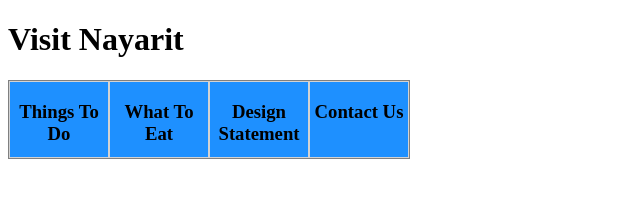
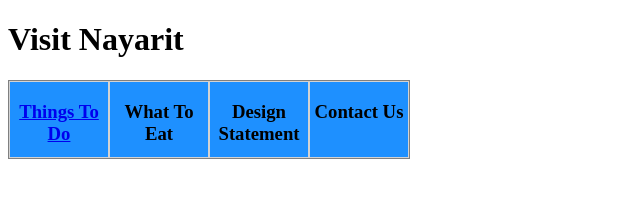
Before and after one commit to jub230000/jared-internet-studio, a plain HTML site: page midterm/index.html in a window 1280 px wide. Shown: the whole page, without its empty margins (0-640 px from the left). Drawn offline with Linux system fonts and the light colour scheme.

Commit message:
link test

```diff
--- a/midterm/index.html
+++ b/midterm/index.html
@@ -11,7 +11,7 @@
 	<h1 id="main">Visit Nayarit</h1>
   <div class='container'>
     <div class='box'>
-      <h3>Things To Do</h3>
+      <h3><a href="activities.html">Things To Do</a></h3>
     </div>
     <div class='box'>
       <h3>What To Eat</h3>
```
